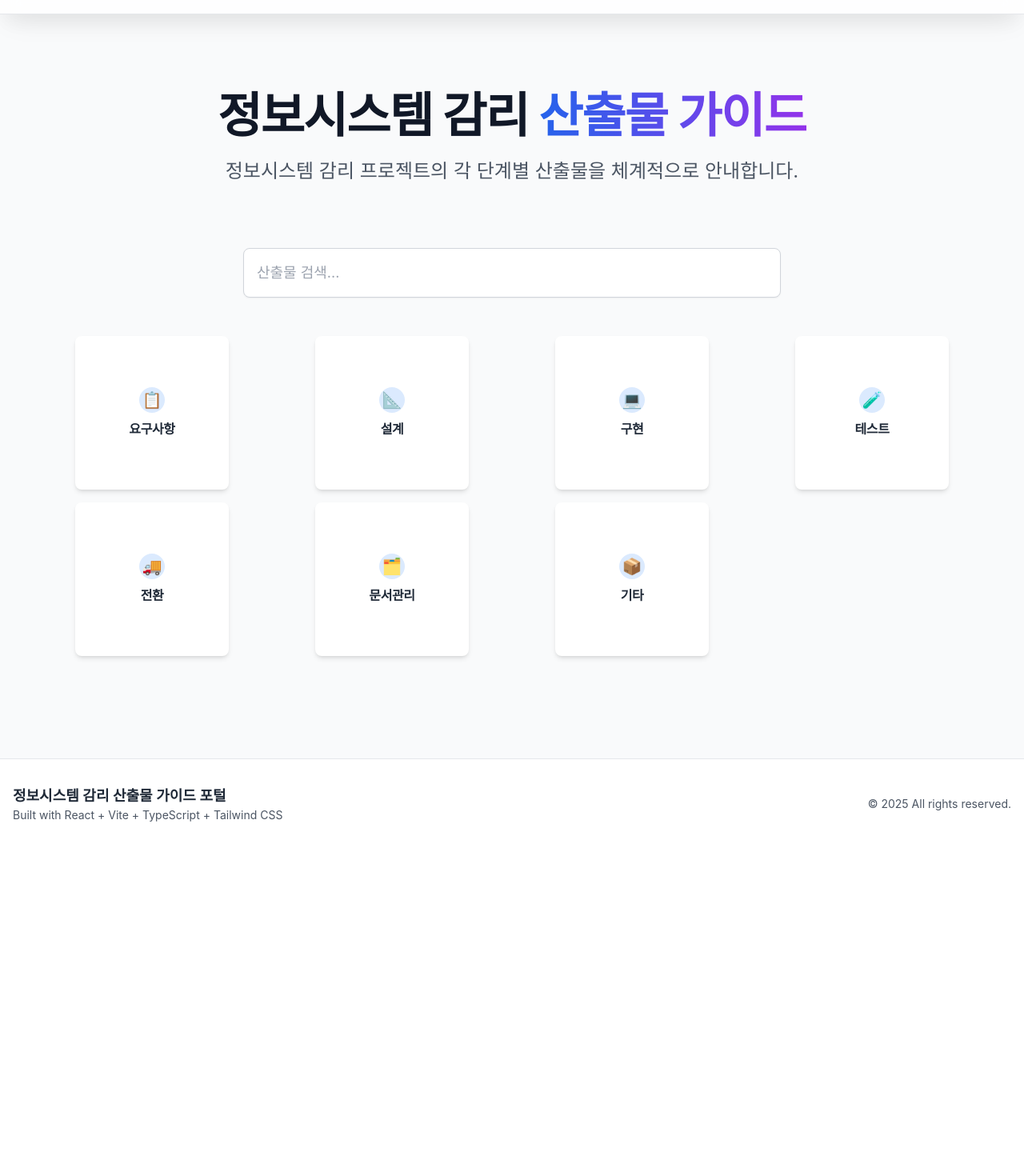
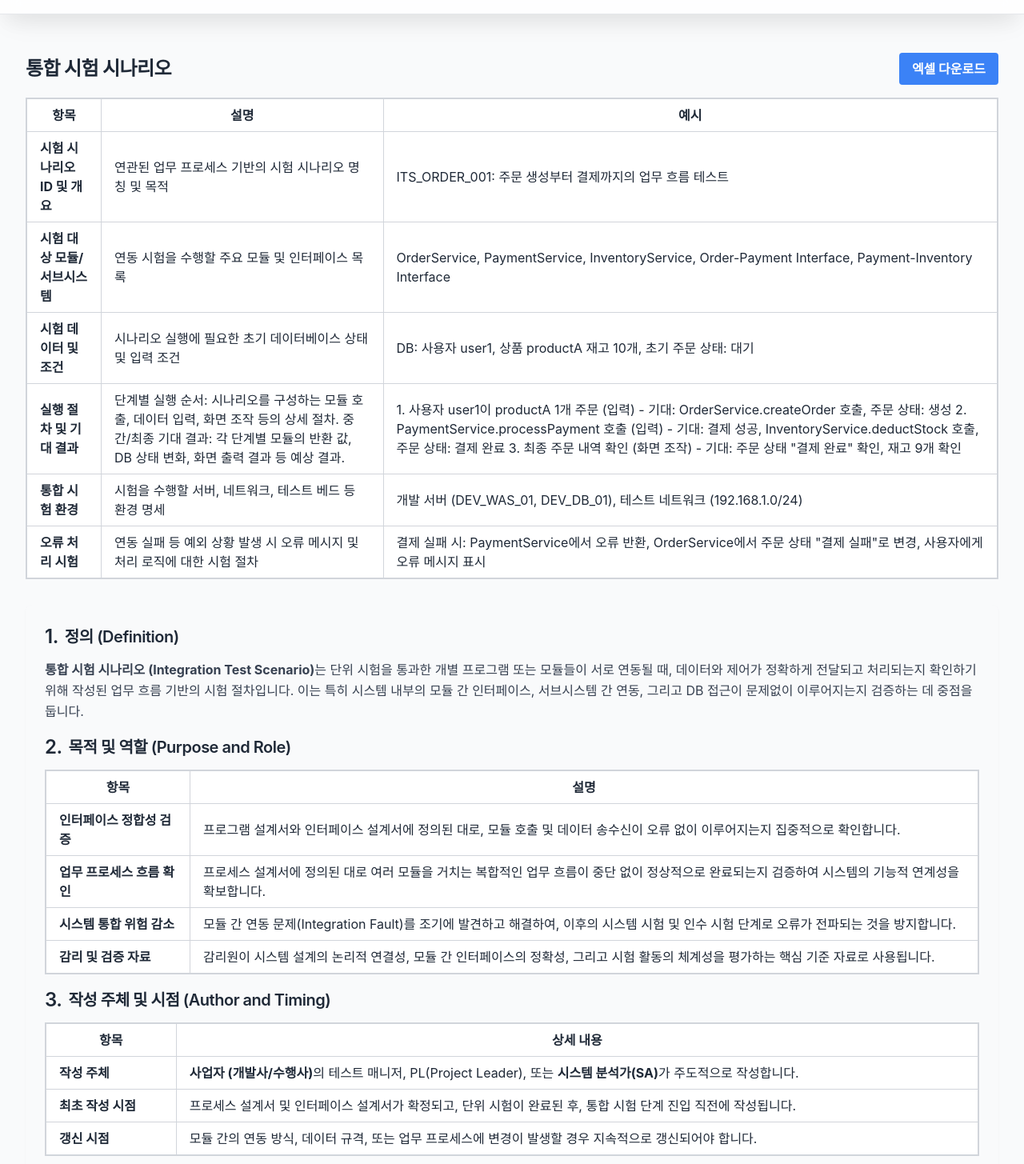
Before and after one commit to jeonck/deliverables-guide, a React (Vite) app: page /#/forms/integration-test-scenario in a window 1280 px wide. Before the commit this address led to /#/. Shown: the part 55-1510 px from the top of the page at 80% size. Before the commit the page ends 1116 px from the top, so only its background shows below. Built offline with nearby package versions, Linux system fonts and the light colour scheme.

Commit message:
feat: add integration test scenario form and update links

```diff
--- a/src/App.tsx
+++ b/src/App.tsx
@@ -49,6 +49,7 @@ import SecurityPolicyDesignDocument from './pages/forms/SecurityPolicyDesignDocu
 import UserManual from './pages/forms/UserManual';
 import OperatorManual from './pages/forms/OperatorManual';
 import UnitTestCases from './pages/forms/UnitTestCases';
+import IntegrationTestScenario from './pages/forms/IntegrationTestScenario';
 
 function App() {
   return (
@@ -106,6 +107,7 @@ function App() {
             <Route path="/forms/user-manual" element={<UserManual />} />
             <Route path="/forms/operator-manual" element={<OperatorManual />} />
             <Route path="/forms/unit-test-cases" element={<UnitTestCases />} />
+            <Route path="/forms/integration-test-scenario" element={<IntegrationTestScenario />} />
             <Route path="*" element={<Navigate to="/" replace />} />
           </Routes>
         </main>
--- a/src/data/deliverables.ts
+++ b/src/data/deliverables.ts
@@ -247,6 +247,12 @@ export const allDeliverables: Deliverable[] = [
     formPath: '/forms/unit-test-cases',
   },
   {
+    name: '통합시험 시나리오',
+    category: '설계',
+    categoryPath: '/design',
+    formPath: '/forms/integration-test-scenario',
+  },
+  {
     name: '시스템 전환 전략서',
     category: '설계',
     categoryPath: '/design',
--- a/src/pages/Design.tsx
+++ b/src/pages/Design.tsx
@@ -23,6 +23,7 @@ const designDeliverables = [
       { name: '단위시험 계획서', path: '/forms/unit-test-plan' },
       { name: '통합시험 계획서', path: '/forms/integration-test-plan' },
       { name: '단위시험 케이스', path: '/forms/unit-test-cases' },
+      { name: '통합시험 시나리오', path: '/forms/integration-test-scenario' },
     ],
   },
   {
--- /dev/null
+++ b/src/pages/forms/IntegrationTestScenario.tsx
@@ -0,0 +1,133 @@
+import React from 'react';
+import { saveAs } from 'file-saver';
+import * as XLSX from 'xlsx';
+
+const IntegrationTestScenario: React.FC = () => {
+  const tableData = [
+    ['항목', '설명', '예시'],
+    ['시험 시나리오 ID 및 개요', '연관된 업무 프로세스 기반의 시험 시나리오 명칭 및 목적', 'ITS_ORDER_001: 주문 생성부터 결제까지의 업무 흐름 테스트'],
+    ['시험 대상 모듈/서브시스템', '연동 시험을 수행할 주요 모듈 및 인터페이스 목록', 'OrderService, PaymentService, InventoryService, Order-Payment Interface, Payment-Inventory Interface'],
+    ['시험 데이터 및 조건', '시나리오 실행에 필요한 초기 데이터베이스 상태 및 입력 조건', 'DB: 사용자 user1, 상품 productA 재고 10개, 초기 주문 상태: 대기'],
+    ['실행 절차 및 기대 결과', '단계별 실행 순서: 시나리오를 구성하는 모듈 호출, 데이터 입력, 화면 조작 등의 상세 절차. 중간/최종 기대 결과: 각 단계별 모듈의 반환 값, DB 상태 변화, 화면 출력 결과 등 예상 결과.',
+      '1. 사용자 user1이 productA 1개 주문 (입력)\n   - 기대: OrderService.createOrder 호출, 주문 상태: 생성\n2. PaymentService.processPayment 호출 (입력)\n   - 기대: 결제 성공, InventoryService.deductStock 호출, 주문 상태: 결제 완료\n3. 최종 주문 내역 확인 (화면 조작)\n   - 기대: 주문 상태 "결제 완료" 확인, 재고 9개 확인'],
+    ['통합 시험 환경', '시험을 수행할 서버, 네트워크, 테스트 베드 등 환경 명세', '개발 서버 (DEV_WAS_01, DEV_DB_01), 테스트 네트워크 (192.168.1.0/24)'],
+    ['오류 처리 시험', '연동 실패 등 예외 상황 발생 시 오류 메시지 및 처리 로직에 대한 시험 절차', '결제 실패 시: PaymentService에서 오류 반환, OrderService에서 주문 상태 "결제 실패"로 변경, 사용자에게 오류 메시지 표시'],
+  ];
+
+  const handleExcelDownload = () => {
+    const worksheet = XLSX.utils.aoa_to_sheet(tableData);
+    const workbook = XLSX.utils.book_new();
+    XLSX.utils.book_append_sheet(workbook, worksheet, '통합시험시나리오');
+    const excelBuffer = XLSX.write(workbook, { bookType: 'xlsx', type: 'array' });
+    const data = new Blob([excelBuffer], { type: 'application/octet-stream' });
+    saveAs(data, '통합시험시나리오.xlsx');
+  };
+
+  return (
+    <div className="container mx-auto p-4">
+      <div className="flex justify-between items-center mb-4">
+        <h1 className="text-2xl font-bold">통합 시험 시나리오</h1>
+        <button
+          onClick={handleExcelDownload}
+          className="bg-blue-500 hover:bg-blue-700 text-white font-bold py-2 px-4 rounded"
+        >
+          엑셀 다운로드
+        </button>
+      </div>
+
+      <div className="overflow-x-auto mb-8">
+        <table className="min-w-full bg-white border-2 border-gray-300">
+          <thead>
+            <tr>
+              <th className="border border-gray-300 px-4 py-2">항목</th>
+              <th className="border border-gray-300 px-4 py-2">설명</th>
+              <th className="border border-gray-300 px-4 py-2">예시</th>
+            </tr>
+          </thead>
+          <tbody>
+            {tableData.slice(1).map((row, rowIndex) => ( // Skip header row for rendering
+              <tr key={rowIndex}>
+                {row.map((cell, cellIndex) => (
+                  <td key={cellIndex} className="border border-gray-300 px-4 py-2">
+                    {cellIndex === 0 ? <span className="font-bold">{cell}</span> : cell}
+                  </td>
+                ))}
+              </tr>
+            ))}
+          </tbody>
+        </table>
+      </div>
+
+      <div className="mb-8 p-6 bg-gray-50 rounded-lg shadow-sm">
+        <h2 className="text-xl font-semibold mb-3 flex items-center">
+          <span className="text-2xl mr-2">1.</span> 정의 (Definition)
+        </h2>
+        <p className="mb-4 text-gray-700">
+          <strong>통합 시험 시나리오 (Integration Test Scenario)</strong>는 단위 시험을 통과한 개별 프로그램 또는 모듈들이 서로 연동될 때, 데이터와 제어가 정확하게 전달되고 처리되는지 확인하기 위해 작성된 업무 흐름 기반의 시험 절차입니다. 이는 특히 시스템 내부의 모듈 간 인터페이스, 서브시스템 간 연동, 그리고 DB 접근이 문제없이 이루어지는지 검증하는 데 중점을 둡니다.
+        </p>
+
+        <h2 className="text-xl font-semibold mb-3 flex items-center">
+          <span className="text-2xl mr-2">2.</span> 목적 및 역할 (Purpose and Role)
+        </h2>
+        <div className="overflow-x-auto mb-4">
+          <table className="min-w-full bg-white border-2 border-gray-300">
+            <thead>
+              <tr>
+                <th className="border border-gray-300 px-4 py-2">항목</th>
+                <th className="border border-gray-300 px-4 py-2">설명</th>
+              </tr>
+            </thead>
+            <tbody>
+              <tr>
+                <td className="border border-gray-300 px-4 py-2 font-bold">인터페이스 정합성 검증</td>
+                <td className="border border-gray-300 px-4 py-2">프로그램 설계서와 인터페이스 설계서에 정의된 대로, 모듈 호출 및 데이터 송수신이 오류 없이 이루어지는지 집중적으로 확인합니다.</td>
+              </tr>
+              <tr>
+                <td className="border border-gray-300 px-4 py-2 font-bold">업무 프로세스 흐름 확인</td>
+                <td className="border border-gray-300 px-4 py-2">프로세스 설계서에 정의된 대로 여러 모듈을 거치는 복합적인 업무 흐름이 중단 없이 정상적으로 완료되는지 검증하여 시스템의 기능적 연계성을 확보합니다.</td>
+              </tr>
+              <tr>
+                <td className="border border-gray-300 px-4 py-2 font-bold">시스템 통합 위험 감소</td>
+                <td className="border border-gray-300 px-4 py-2">모듈 간 연동 문제(Integration Fault)를 조기에 발견하고 해결하여, 이후의 시스템 시험 및 인수 시험 단계로 오류가 전파되는 것을 방지합니다.</td>
+              </tr>
+              <tr>
+                <td className="border border-gray-300 px-4 py-2 font-bold">감리 및 검증 자료</td>
+                <td className="border border-gray-300 px-4 py-2">감리원이 시스템 설계의 논리적 연결성, 모듈 간 인터페이스의 정확성, 그리고 시험 활동의 체계성을 평가하는 핵심 기준 자료로 사용됩니다.</td>
+              </tr>
+            </tbody>
+          </table>
+        </div>
+
+        <h2 className="text-xl font-semibold mb-3 flex items-center">
+          <span className="text-2xl mr-2">3.</span> 작성 주체 및 시점 (Author and Timing)
+        </h2>
+        <div className="overflow-x-auto">
+          <table className="min-w-full bg-white border-2 border-gray-300">
+            <thead>
+              <tr>
+                <th className="border border-gray-300 px-4 py-2">항목</th>
+                <th className="border border-gray-300 px-4 py-2">상세 내용</th>
+              </tr>
+            </thead>
+            <tbody>
+              <tr>
+                <td className="border border-gray-300 px-4 py-2 font-bold">작성 주체</td>
+                <td className="border border-gray-300 px-4 py-2"><strong>사업자 (개발사/수행사)</strong>의 테스트 매니저, PL(Project Leader), 또는 <strong>시스템 분석가(SA)</strong>가 주도적으로 작성합니다.</td>
+              </tr>
+              <tr>
+                <td className="border border-gray-300 px-4 py-2 font-bold">최초 작성 시점</td>
+                <td className="border border-gray-300 px-4 py-2">프로세스 설계서 및 인터페이스 설계서가 확정되고, 단위 시험이 완료된 후, 통합 시험 단계 진입 직전에 작성됩니다.</td>
+              </tr>
+              <tr>
+                <td className="border border-gray-300 px-4 py-2 font-bold">갱신 시점</td>
+                <td className="border border-gray-300 px-4 py-2">모듈 간의 연동 방식, 데이터 규격, 또는 업무 프로세스에 변경이 발생할 경우 지속적으로 갱신되어야 합니다.</td>
+              </tr>
+            </tbody>
+          </table>
+        </div>
+      </div>
+    </div>
+  );
+};
+
+export default IntegrationTestScenario;
```
